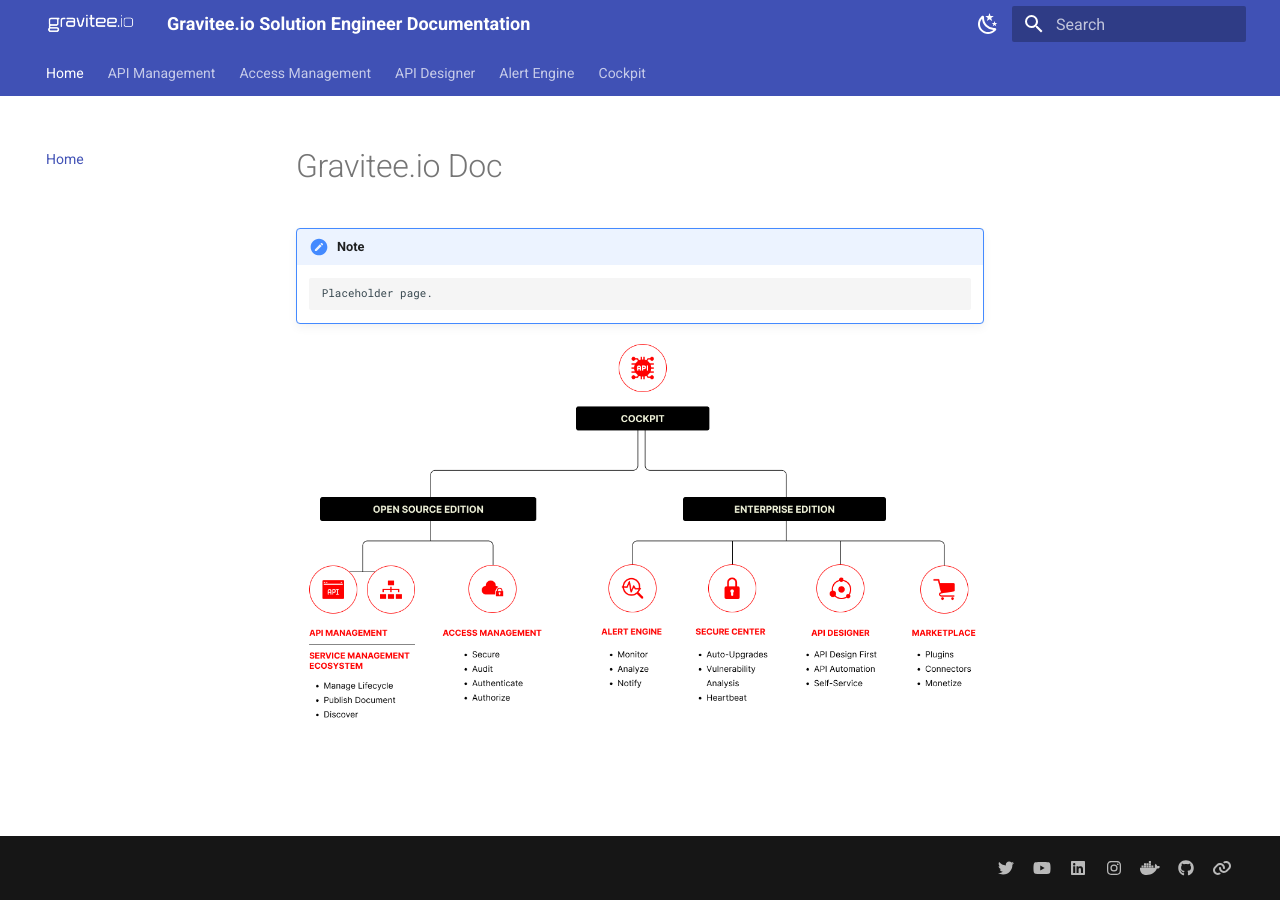
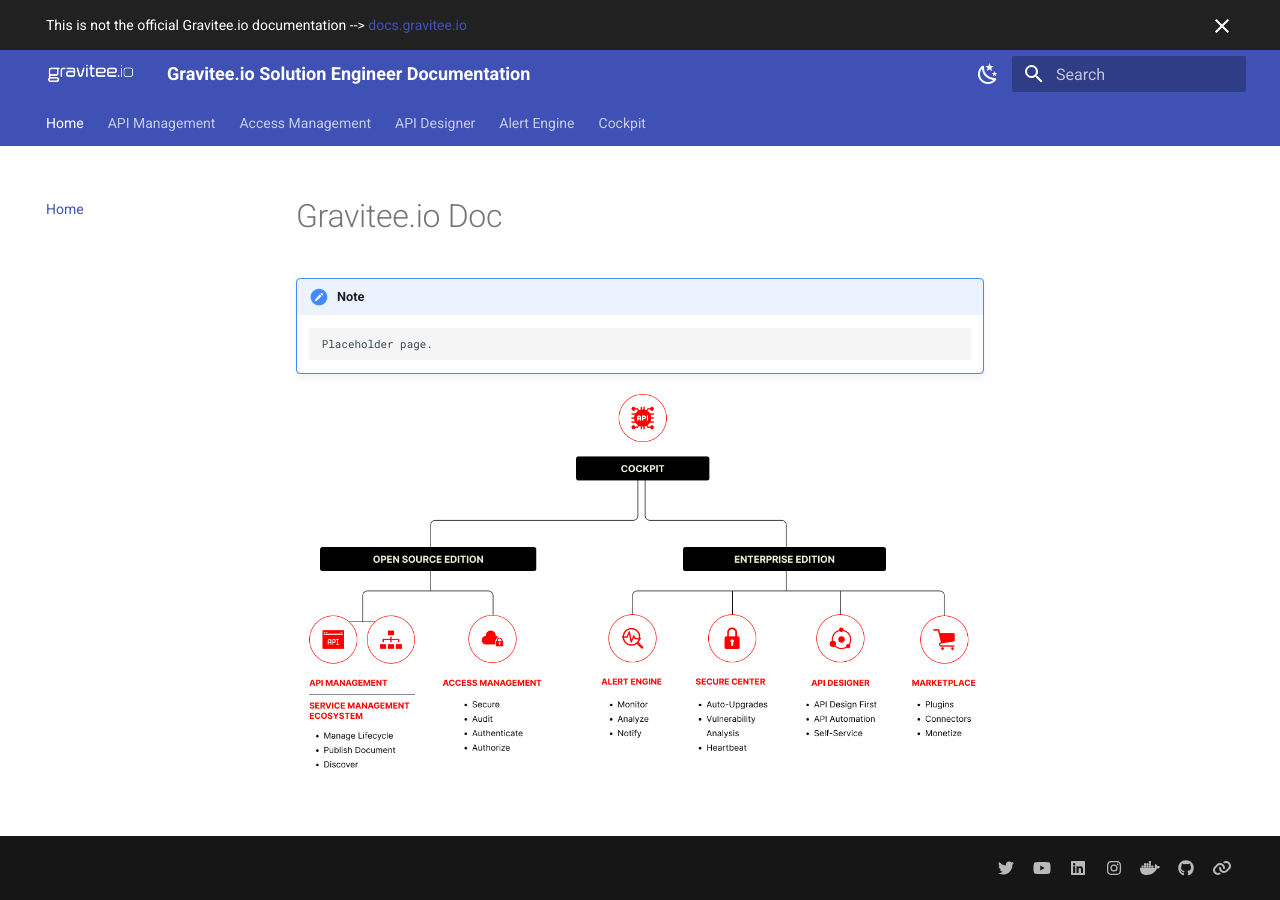
Before and after one commit to dobl1/gravitee-se-docs, an MkDocs documentation site: the page built from docs/index.md, in a window 1280 px wide. Built offline with MkDocs 1.6.1 and Material for MkDocs 9.7.7, drawn with Linux system fonts in a browser that asks for light colours.

Commit message:
Add banner (not official doc)

```diff
--- a/mkdocs.yml
+++ b/mkdocs.yml
@@ -10,6 +10,7 @@ site_author: Dorian BLANC
 # Configuration
 theme:
   name: material
+  custom_dir: overrides
   palette:
     - media: "(prefers-color-scheme: light)"
       scheme: default
@@ -34,6 +35,7 @@ theme:
     - content.code.annotate
     - search.suggest
     - search.share
+    - announce.dismiss
 
 # Plugins
 plugins:
--- /dev/null
+++ b/overrides/main.html
@@ -0,0 +1,5 @@
+{% extends "base.html" %}
+
+{% block announce %}
+  <p>This is not the official Gravitee.io documentation --> <a href="https://docs.gravitee.io">docs.gravitee.io</a></p>
+{% endblock %}
```
Also changed, not shown: 1 other file.
